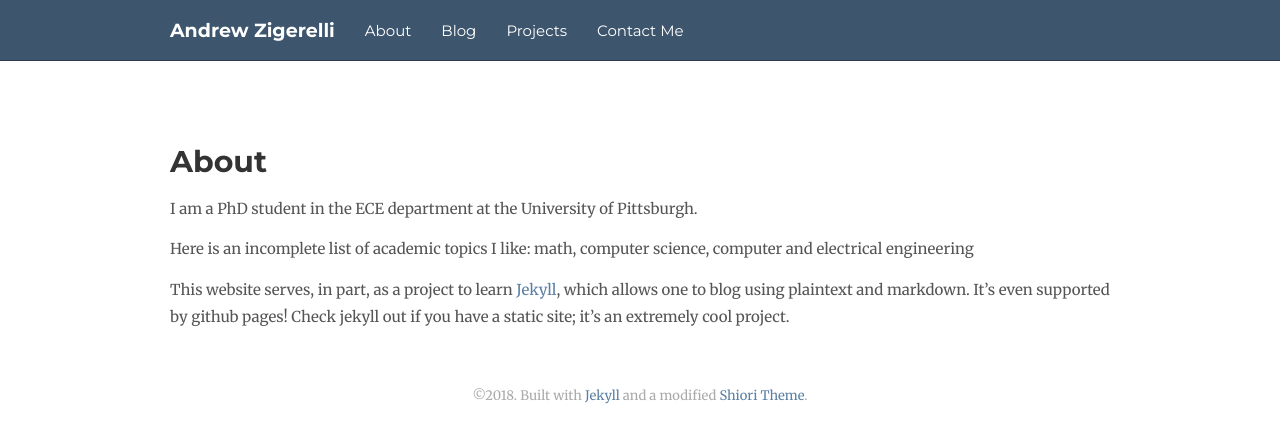
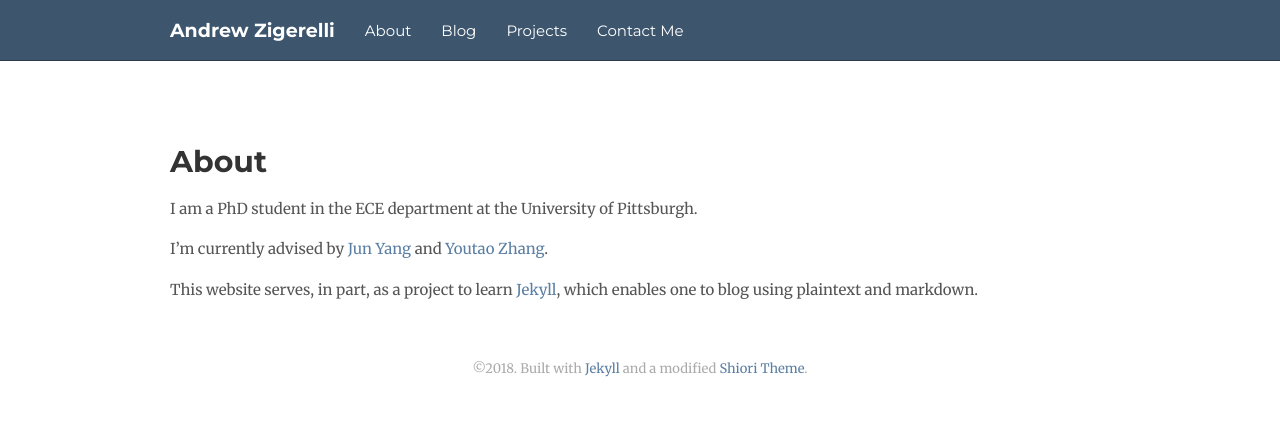
Before and after one commit to andrewzigerelli/andrewzigerelli.github.io, a Jekyll site: the page built from about.md, in a window 1280 px wide. Shown: the top 443 px of the page. Built offline with Jekyll 4.4.1, drawn with Linux system fonts in a browser that asks for light colours; nearby versions of some CDN libraries.

```diff
--- a/about.md
+++ b/about.md
@@ -7,10 +7,9 @@ permalink: about/index.html
 # About
 I am a PhD student in the ECE department at the University of Pittsburgh.
 
-Here is an incomplete list of academic topics I like:
-math, computer science, computer and electrical engineering
+I'm currently advised by [Jun Yang](http://www.pitt.edu/~juy9/) and [Youtao
+Zhang](http://people.cs.pitt.edu/~zhangyt/).
 
 This website serves, in part, as a project to learn
-[Jekyll](https://jekyllrb.com/), which allows one to blog using plaintext and
-markdown. It's even supported by github pages! Check jekyll out if you have a
-static site; it's an extremely cool project.
+[Jekyll](https://jekyllrb.com/), which enables one to blog using plaintext and
+markdown.
```
Also changed, not shown: _posts/2017-02-19-analog-search.md (+1 -1 lines), _posts/2017-05-16-cuda-gdb-errors.md (+1 -1 lines), 1 other file.
